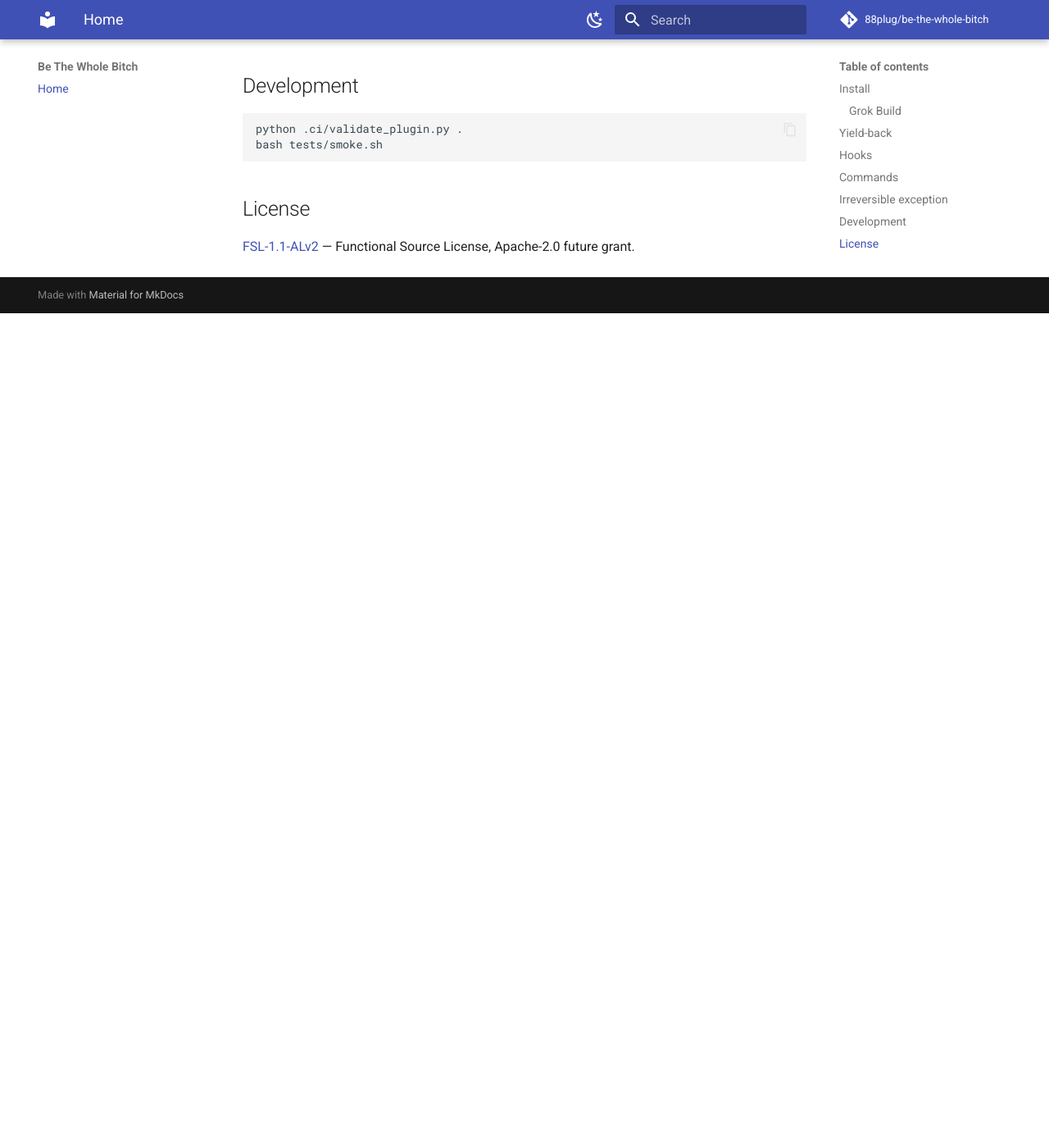
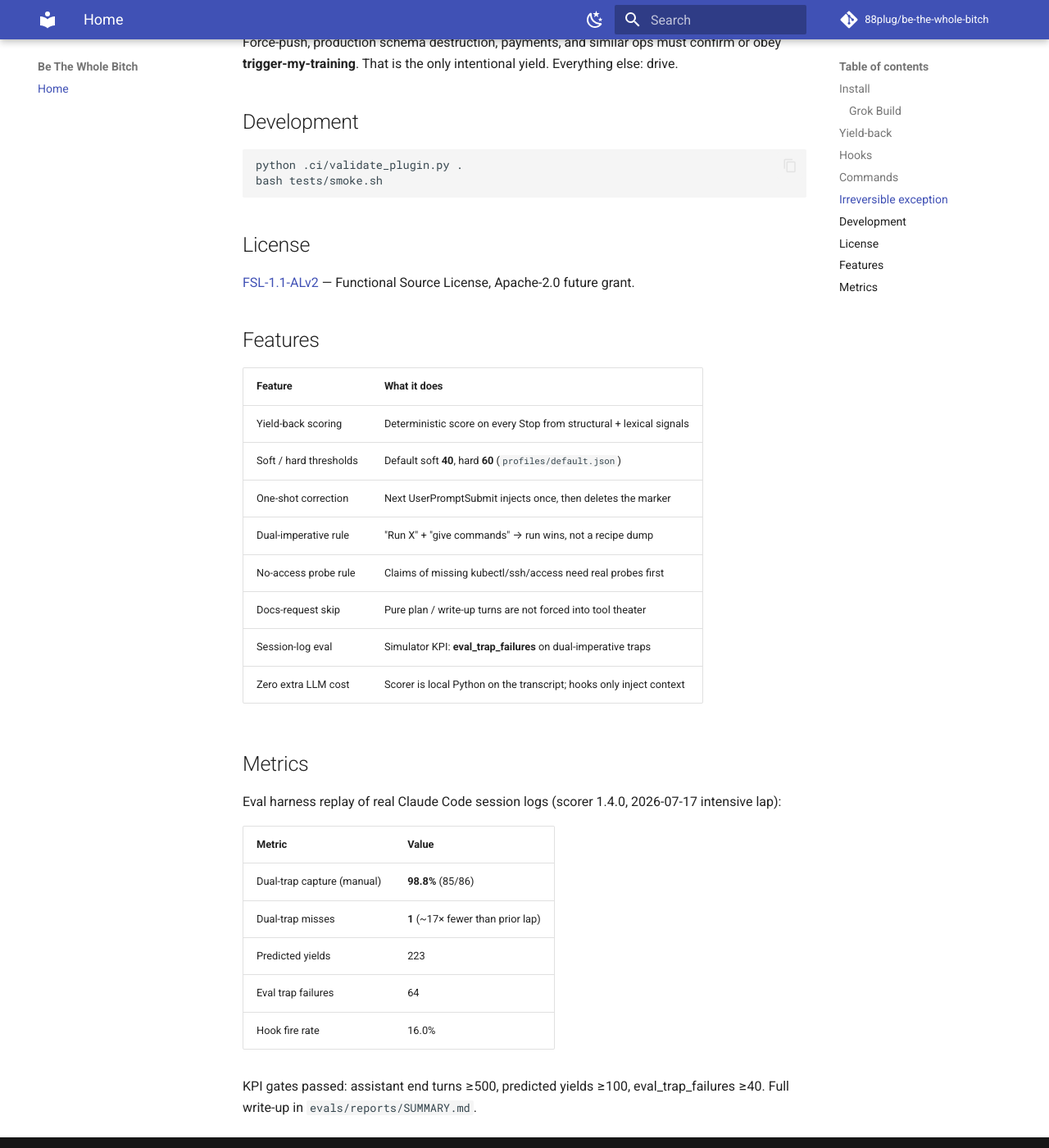
Before and after one commit to 88plug/be-the-whole-bitch, an MkDocs documentation site: the page built from docs/index.md, in a window 1280 px wide and 1400 px high, scrolled down 1667 px. Shown: the whole window at 82% size. Built offline with MkDocs 1.6.1 and Material for MkDocs 9.7.7, drawn with Linux system fonts in a browser that asks for light colours; comment, search, counter and statistics services are not loaded; before the commit the page ends 2049 px from its top, so only the background shows below that.

Commit message:
docs: close soft residuals — docs/README parity + MkDocs standard
- site_description = README SEO one-liner (YAML-safe)
- edit_uri: edit/main/docs/
- docs badge + Features/Development/Metrics from README when missing
- rewrite repo-relative links to GitHub absolute for strict builds

```diff
--- a/docs/index.md
+++ b/docs/index.md
@@ -1,4 +1,6 @@
 # Be The Whole Bitch
+
+[![Docs](https://img.shields.io/badge/docs-online-blue?style=flat)](https://88plug.github.io/be-the-whole-bitch/)
 
 A Claude Code plugin that stops the model from yielding authority on reversible work. It scores finished turns for handoff language and shell recipes, then injects a one-shot drive correction on the next prompt.
 
@@ -61,3 +63,30 @@ bash tests/smoke.sh
 ## License
 
 [FSL-1.1-ALv2](https://github.com/88plug/be-the-whole-bitch/blob/main/LICENSE) — Functional Source License, Apache-2.0 future grant.
+
+## Features
+
+| Feature | What it does |
+| --- | --- |
+| Yield-back scoring | Deterministic score on every Stop from structural + lexical signals |
+| Soft / hard thresholds | Default soft **40**, hard **60** (`profiles/default.json`) |
+| One-shot correction | Next UserPromptSubmit injects once, then deletes the marker |
+| Dual-imperative rule | "Run X" + "give commands" → run wins, not a recipe dump |
+| No-access probe rule | Claims of missing kubectl/ssh/access need real probes first |
+| Docs-request skip | Pure plan / write-up turns are not forced into tool theater |
+| Session-log eval | Simulator KPI: **eval_trap_failures** on dual-imperative traps |
+| Zero extra LLM cost | Scorer is local Python on the transcript; hooks only inject context |
+
+## Metrics
+
+Eval harness replay of real Claude Code session logs (scorer 1.4.0, 2026-07-17 intensive lap):
+
+| Metric | Value |
+| --- | --- |
+| Dual-trap capture (manual) | **98.8%** (85/86) |
+| Dual-trap misses | **1** (~17× fewer than prior lap) |
+| Predicted yields | 223 |
+| Eval trap failures | 64 |
+| Hook fire rate | 16.0% |
+
+KPI gates passed: assistant end turns ≥500, predicted yields ≥100, eval_trap_failures ≥40. Full write-up in `evals/reports/SUMMARY.md`.
--- a/mkdocs.yml
+++ b/mkdocs.yml
@@ -1,5 +1,5 @@
 site_name: Be The Whole Bitch
-site_description: Enforce full agent authority on reversible work — never yield instructions back to the operator.
+site_description: 'Claude Code plugin for AI agent guardrails: enforce full agent authority on reversible work — run commands yourself, never yield paste recipes back to the operator.'
 site_url: https://88plug.github.io/be-the-whole-bitch/
 repo_url: https://github.com/88plug/be-the-whole-bitch
 repo_name: 88plug/be-the-whole-bitch
```
